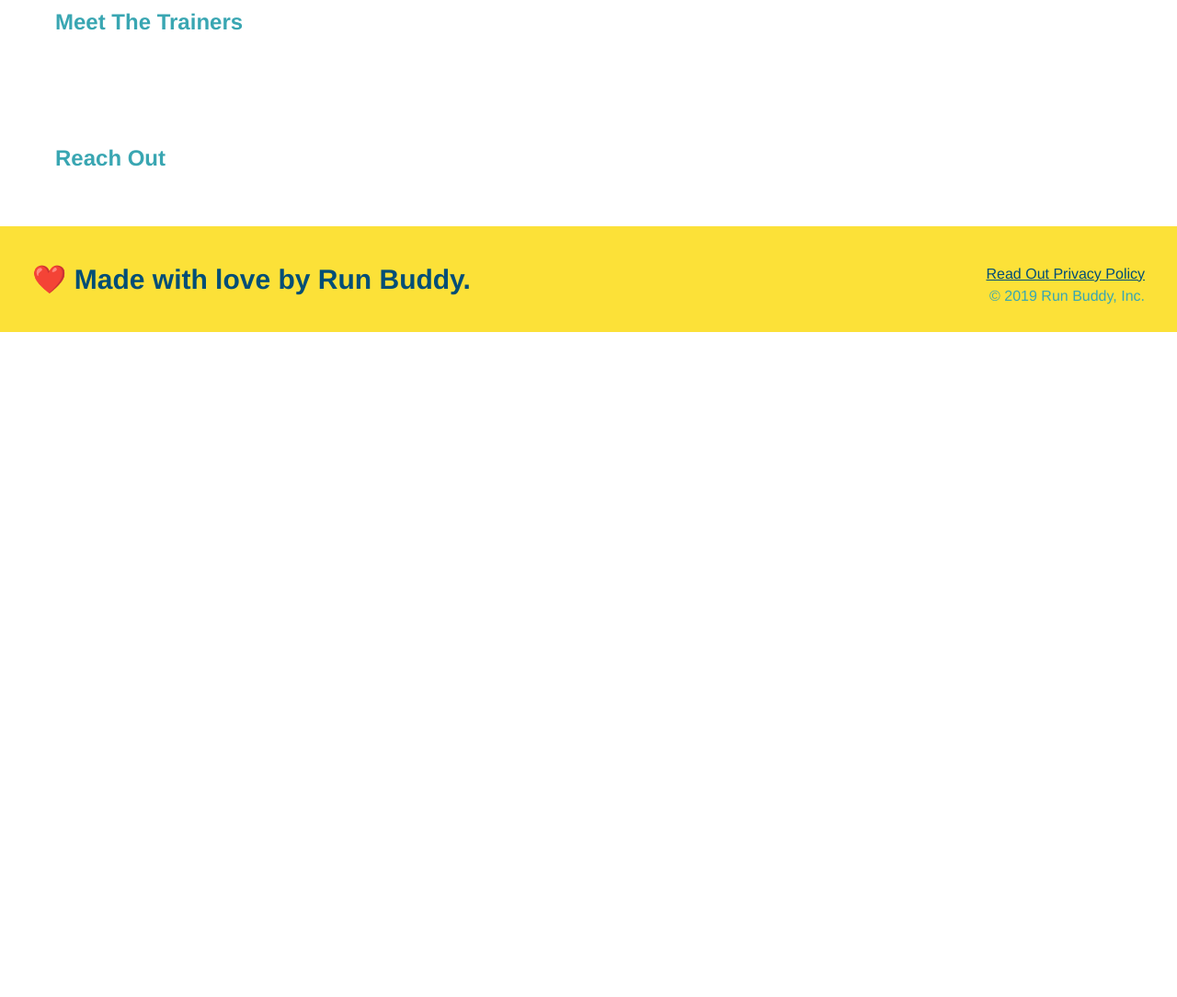
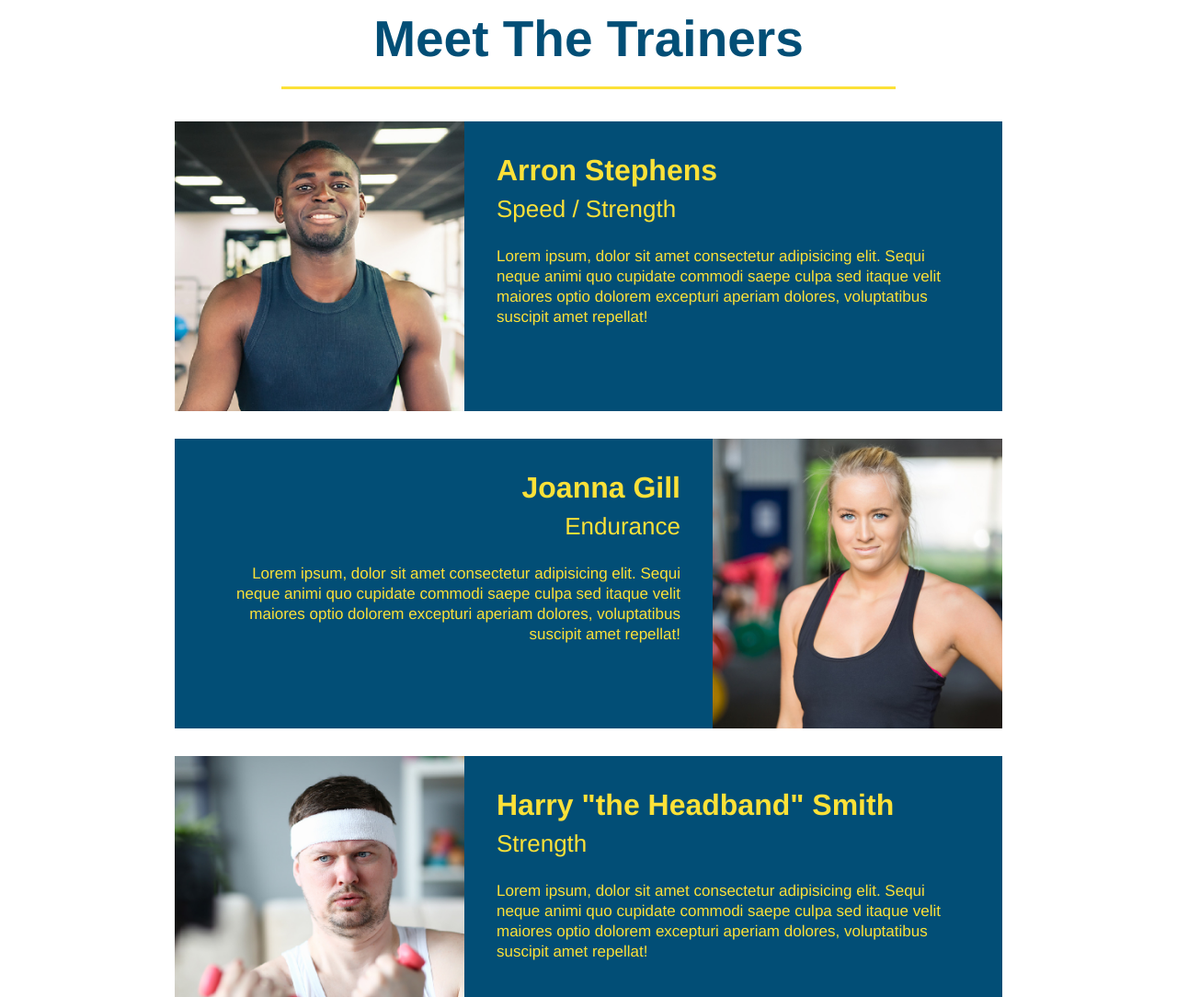
Before and after one commit to nhodges1/run-buddy, a plain HTML site: page index.html in a window 1280 px wide. Shown: the part 2900-3984 px from the top of the page at 92% size. Before the commit the page ends 3261 px from the top, so only its background shows below. Drawn offline with Linux system fonts and the light colour scheme.

Commit message:
meet the trainers section

```diff
--- a/assets/css/style.css
+++ b/assets/css/style.css
@@ -181,3 +181,50 @@ section {
 .steps span {
     font-size: 38px;
 }
+
+.trainers {
+    text-align: center;
+}
+
+.trainer {
+    width: 900px;
+    margin: 0 auto 30px auto;
+    background: #024e76;
+    color: #fce138;
+    overflow: auto;
+}
+
+.trainer img {
+    width: 35%;
+    float: left;
+}
+
+.trainer-bio {
+    padding: 35px;
+    float: left;
+    width: 65%;
+}
+
+.text-left {
+    text-align: left;
+}
+
+.text-right {
+    text-align: right;
+}
+
+.trainer-bio h3 {
+    font-size: 32px;
+    margin-bottom: 8px;
+}
+
+.trainer-bio h4 {
+    font-weight: lighter;
+    font-size: 26px;
+    margin-bottom: 25px;
+}
+
+.trainer-bio p {
+    font-size: 17px;
+    line-height: 1.3;
+}
--- a/index.html
+++ b/index.html
@@ -107,8 +107,42 @@
         </section>
 
         <!--"meet the trainers" section-->
-        <section>
-            <h2>Meet The Trainers</h2>
+        <section id="your-trainers" class="trainers">
+            <h2 class="section-title primary-border">Meet The Trainers</h2>
+            <article class="trainer">
+                <img src="./assets/images/trainer-1.jpg" alt="Arron Stephens in his workout clothes. ready to pump iron" />
+                <div class="trainer-bio text-left">
+                    <h3>Arron Stephens</h3>
+                    <h4>Speed / Strength</h4>
+                    <p>
+                        Lorem ipsum, dolor sit amet consectetur adipisicing elit. Sequi neque animi quo cupidate commodi saepe culpa sed itaque velit maiores optio dolorem excepturi aperiam dolores, voluptatibus suscipit amet repellat!
+                    </p>
+                </div>
+            </article>
+
+            <!-- second trainer bio -->
+            <article class="trainer">
+                <div class="trainer-bio text-right">
+                    <h3>Joanna Gill</h3>
+                    <h4>Endurance</h4>
+                    <p>
+                        Lorem ipsum, dolor sit amet consectetur adipisicing elit. Sequi neque animi quo cupidate commodi saepe culpa sed itaque velit maiores optio dolorem excepturi aperiam dolores, voluptatibus suscipit amet repellat!
+                    </p>
+                </div>
+                <img src="./assets/images/trainer-2.jpg" alt="Joanna Gill cooling off after a workout" />
+            </article>
+
+            <!-- third trainer bio -->
+            <article class="trainer">
+                <img src="./assets/images/trainer-3.jpg" alt="Harry Smith wearing a headband and lifting comically small pink weights" />
+                <div class="trainer-bio text-left">
+                    <h3>Harry "the Headband" Smith</h3>
+                    <h4>Strength</h4>
+                    <p>
+                        Lorem ipsum, dolor sit amet consectetur adipisicing elit. Sequi neque animi quo cupidate commodi saepe culpa sed itaque velit maiores optio dolorem excepturi aperiam dolores, voluptatibus suscipit amet repellat!
+                    </p>
+                </div>
+            </article>
         </section>
 
         <!--"reach out" section-->
```
Also changed, not shown: assets/images/trainer-1.jpg (added), assets/images/trainer-2.jpg (added), assets/images/trainer-3.jpg (added).
